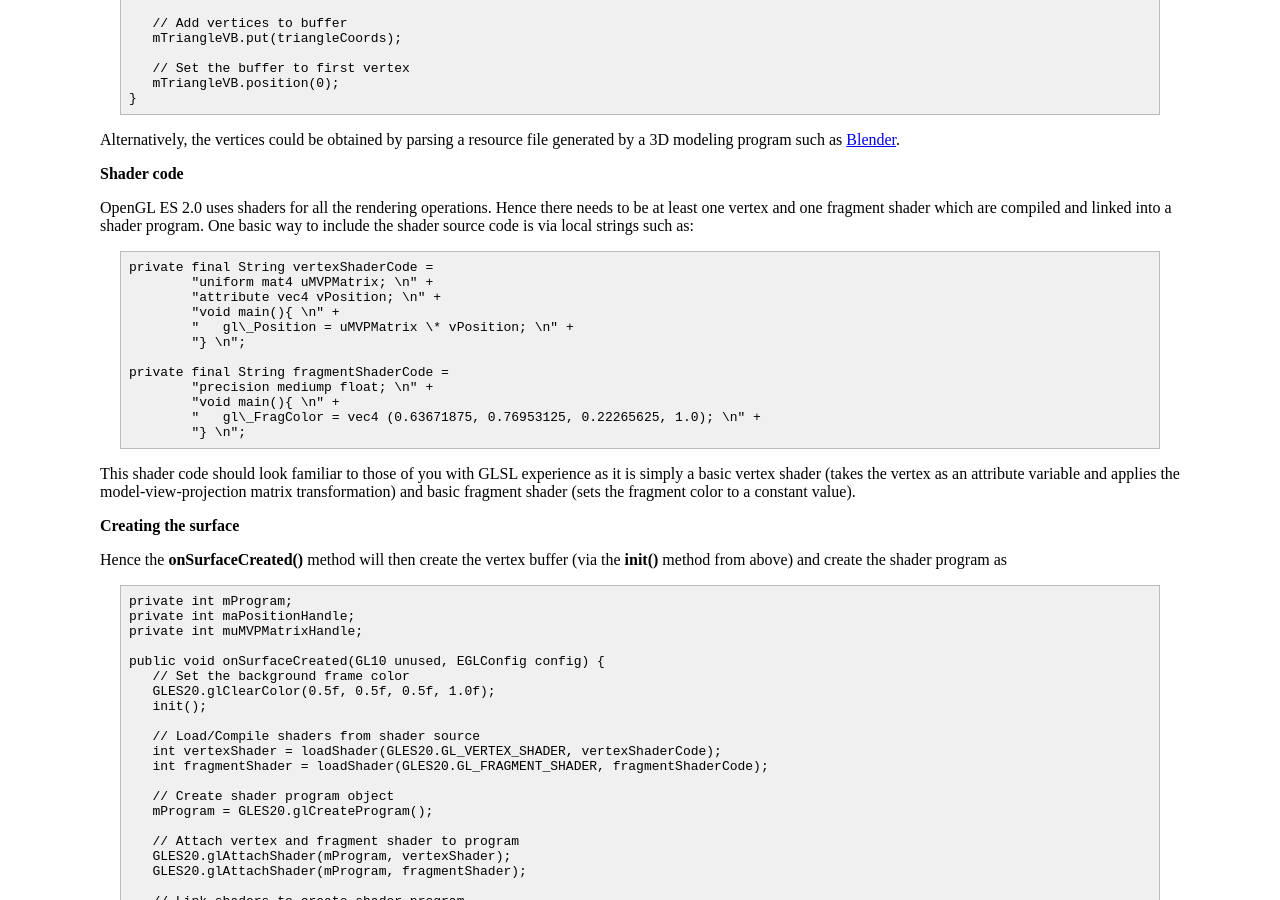
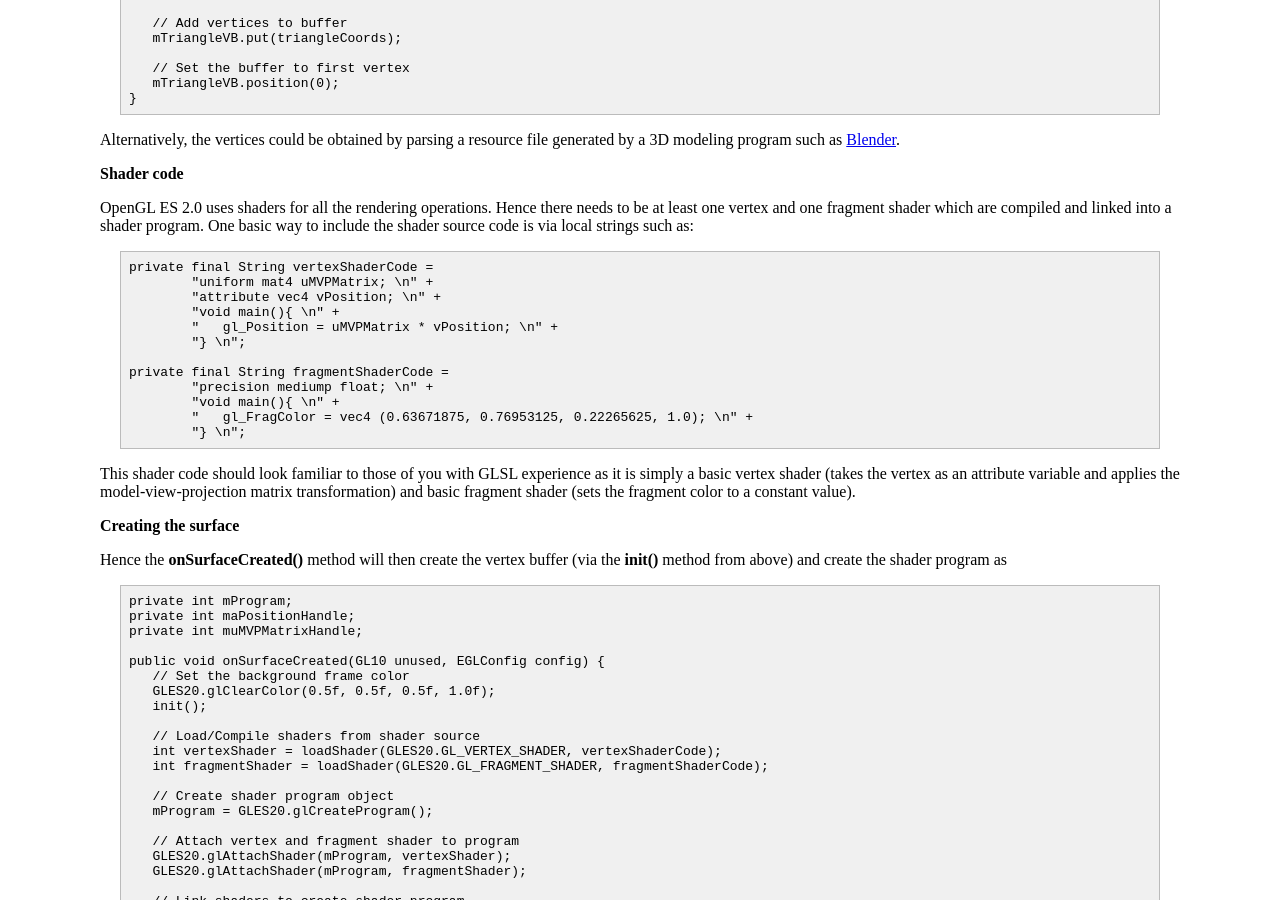
Before and after one commit to ycpcs/cs496-spring2014, a Jekyll site: the page built from lectures/lecture13.md, in a window 1280 px wide and 900 px high, scrolled down 2095 px. Built offline with Jekyll 4.4.1, drawn with Linux system fonts in a browser that asks for light colours; Markdown is read by kramdown in place of the engine named in the settings.

```diff
--- a/lectures/lecture13.md
+++ b/lectures/lecture13.md
@@ -130,13 +130,13 @@ OpenGL ES 2.0 uses shaders for all the rendering operations. Hence there needs t
 		"uniform mat4 uMVPMatrix; \n" +
 		"attribute vec4 vPosition; \n" +
 		"void main(){ \n" +
-		"   gl\_Position = uMVPMatrix \* vPosition; \n" +
+		"   gl_Position = uMVPMatrix * vPosition; \n" +
 		"} \n";
 
 	private final String fragmentShaderCode =
 		"precision mediump float; \n" +
 		"void main(){ \n" +
-		"   gl\_FragColor = vec4 (0.63671875, 0.76953125, 0.22265625, 1.0); \n" +
+		"   gl_FragColor = vec4 (0.63671875, 0.76953125, 0.22265625, 1.0); \n" +
 		"} \n";
 
 This shader code should look familiar to those of you with GLSL experience as it is simply a basic vertex shader (takes the vertex as an attribute variable and applies the model-view-projection matrix transformation) and basic fragment shader (sets the fragment color to a constant value).
```
